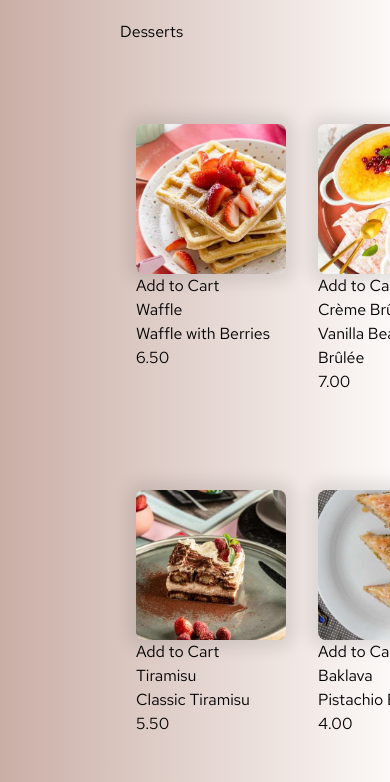
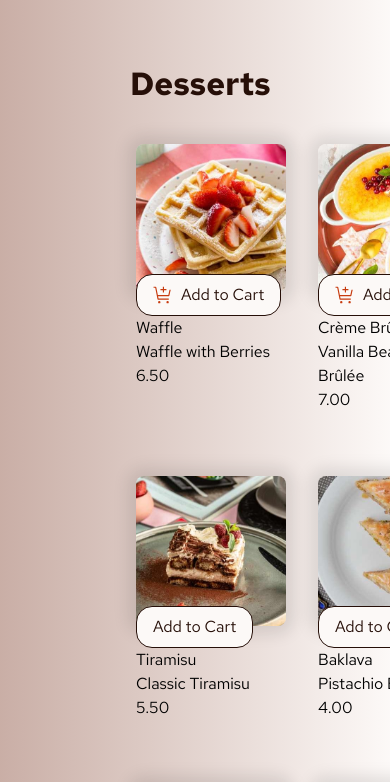
Before and after one commit to CHEGEBB/Svelte-Frontend-Challenges, a SvelteKit app in the folder product-list-with-cart-main/: page / in a window 390 px wide. Shown: the top 782 px of the page. Built offline with nearby package versions, Linux system fonts and the light colour scheme.

Commit message:
Refactor product list and cart layout: Update favicon and add responsive styles

```diff
--- a/product-list-with-cart-main/src/app.html
+++ b/product-list-with-cart-main/src/app.html
@@ -2,7 +2,7 @@
 <html lang="en">
 	<head>
 		<meta charset="utf-8" />
-		<link rel="icon" href="%sveltekit.assets%/favicon.png" />
+		<link rel="icon" href="%sveltekit.assets%/favicon-32x32.png" />
 		<meta name="viewport" content="width=device-width, initial-scale=1" />
 		%sveltekit.head%
 	</head>
--- a/product-list-with-cart-main/src/routes/+page.svelte
+++ b/product-list-with-cart-main/src/routes/+page.svelte
@@ -1,13 +1,17 @@
 <script>
+    import Cartcon from "../images/icon-add-to-cart.svg";
 </script>
 
 <div class="container">
+    <h1>Desserts</h1>
     <div class="cards-container">
-        <h1>Desserts</h1>
         <div class="cards-row-1">
             <div class="card-1">
                 <div class="card-image"></div>
-                <button>Add to Cart</button>
+                <button>
+                    <img class="icon" src={Cartcon} alt="Cart Icon" />
+                    Add to Cart
+                </button>
                 <div class="card-content">
                     <h2>Waffle</h2>
                     <p>Waffle with Berries</p>
@@ -16,7 +20,10 @@
             </div>
             <div class="card-2">
                 <div class="card-image"></div>
-                <button>Add to Cart</button>
+                <button>
+                    <img class="icon" src={Cartcon} alt="Cart Icon" />
+                    Add to Cart
+                </button>
                 <div class="card-content">
                     <h2>Crème Brûlée</h2>
                     <p>Vanilla Bean Crème Brûlée</p>
@@ -153,19 +160,45 @@
     }
     .container {
         display: flex;
+        flex-direction: column;
         min-height: 100vh;
         max-width: 100vw;
         font-family: $font-Red-Hat;
         background: linear-gradient(90deg, $Rose300, $Rose50);
         overflow-x: hidden;
+        h1 {
+            font-size: 2rem;
+            color: $Rose900;
+            font-weight: 700;
+            text-align: left;
+            margin-left: 130px;
+            margin-top: 60px;
+        }
         .cards-container {
             padding: 20px;
             width: 100%;
             height: 100%;
             display: flex;
             flex-direction: column;
-            gap: 4rem;
+            gap: 2rem;
             margin-left: 100px;
+            button {
+                        display: flex;
+                        align-items: center;
+                        background-color: $Rose50;
+                        color: $Rose900;
+                        border: 1px solid $Rose900;
+                        padding: 0.5rem 1rem;
+                        border-radius: 1rem;
+                        margin-top: -20px;
+                        justify-content: center;
+
+                        .icon {
+                            width: 20px;
+                            height: 20px;
+                            margin-right: 0.5rem;
+                        }
+                    }
 
             .cards-row-1 {
                 @include cards-row;
@@ -206,6 +239,7 @@
                             background-repeat: no-repeat;
                         }
                     }
+
                 }
                 .card-2 {
                     .card-image {
@@ -288,7 +322,7 @@
                 @include cards-row;
                 .card-4 {
                     margin: 1rem;
-                    .card-image{
+                    .card-image {
                         @include card-styles;
                         @include respond-to("tablet") {
                             width: 200px;
@@ -325,7 +359,7 @@
                     }
                 }
                 .card-5 {
-                    .card-image{
+                    .card-image {
                         @include card-styles;
                         @include respond-to("tablet") {
                             width: 200px;
@@ -363,7 +397,7 @@
                     margin: 1rem;
                 }
                 .card-6 {
-                    .card-image{
+                    .card-image {
                         @include card-styles;
                         @include respond-to("tablet") {
                             width: 200px;
@@ -405,7 +439,7 @@
                 @include cards-row;
 
                 .card-7 {
-                    .card-image{
+                    .card-image {
                         @include card-styles;
                         @include respond-to("tablet") {
                             width: 200px;
@@ -443,7 +477,7 @@
                     margin: 1rem;
                 }
                 .card-8 {
-                    .card-image{
+                    .card-image {
                         @include card-styles;
                         @include respond-to("tablet") {
                             width: 200px;
@@ -481,7 +515,7 @@
                     margin: 1rem;
                 }
                 .card-9 {
-                    .card-image{
+                    .card-image {
                         @include card-styles;
                         @include respond-to("tablet") {
                             width: 200px;
```
Also changed, not shown: product-list-with-cart-main/static/favicon-32x32.png (renamed from product-list-with-cart-main/src/images/favicon-32x32.png).
